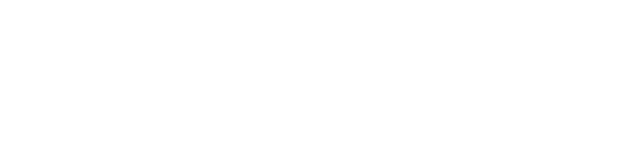
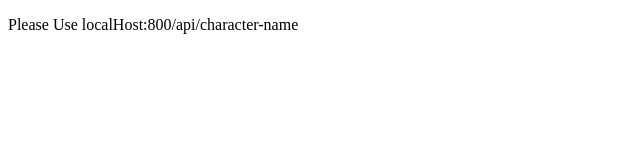
Before and after one commit to BBlivia/bridgertonAPI, a website: page index.html in a window 1280 px wide. Shown: the whole page, without its empty margins (0-640 px from the left). Drawn offline with Linux system fonts and the light colour scheme.

Commit message:
added the query parameter to find the character

```diff
--- a/index.html
+++ b/index.html
@@ -5,6 +5,7 @@
     <meta http-equiv="X-UA-Compatible" content="IE=edge">
     <meta name="viewport" content="width=device-width, initial-scale=1.0">
     <title>Bridgerton Tv Show API</title>
+        <p>Please Use localHost:800/api/character-name</p>
 </head>
 <body>
 
```
